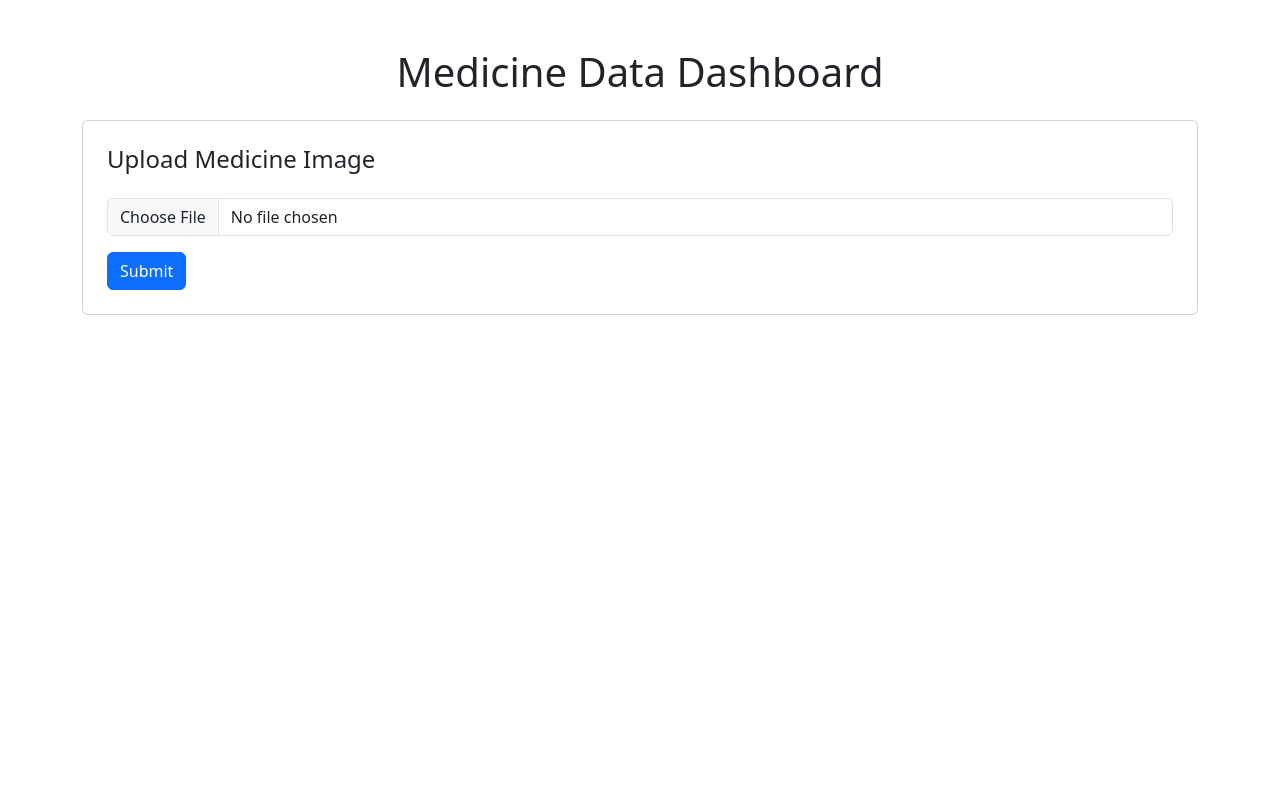
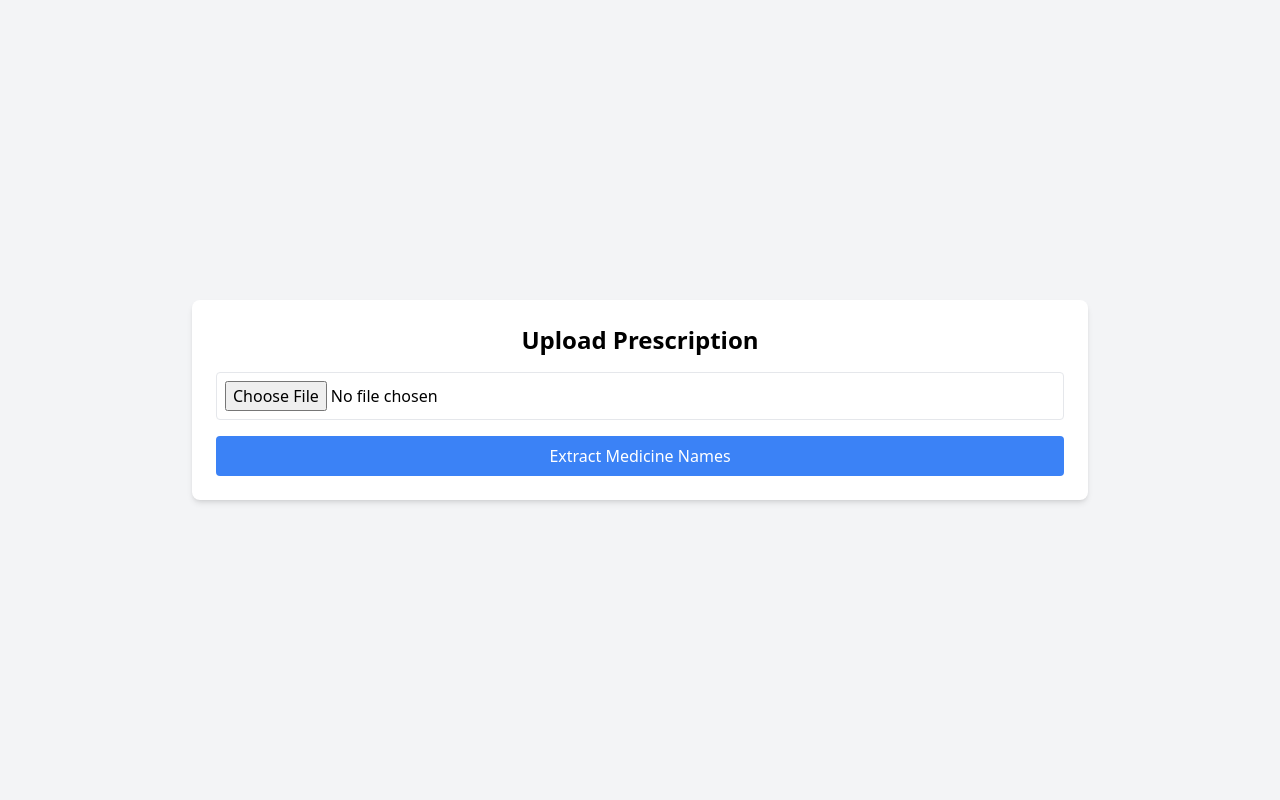
Before and after one commit to LoRdElectrod/Text_Extraction-Prototype-, a Flask app: page / in a window 1280 px wide. Run offline with Flask 3, Linux system fonts and the light colour scheme; some libraries are stand-ins or nearby versions.

Commit message:
Update index.html

```diff
--- a/templates/index.html
+++ b/templates/index.html
@@ -3,45 +3,88 @@
 <head>
     <meta charset="UTF-8">
     <meta name="viewport" content="width=device-width, initial-scale=1.0">
-    <title>Medicine Data Dashboard</title>
-    <link rel="stylesheet" href="https://cdn.jsdelivr.net/npm/bootstrap@5.3.2/dist/css/bootstrap.min.css">
+    <title>Medicine OCR</title>
+    <script src="https://cdn.tailwindcss.com"></script>
 </head>
-<body class="container mt-5">
-    <h1 class="text-center">Medicine Data Dashboard</h1>
+<body class="bg-gray-100 flex flex-col items-center justify-center min-h-screen">
 
-    <div class="card p-4 mt-4">
-        <h4>Upload Medicine Image</h4>
-        <form id="upload-form" enctype="multipart/form-data">
-            <input type="file" id="image" name="image" accept="image/*" class="form-control my-3">
-            <button type="submit" class="btn btn-primary">Submit</button>
+    <div class="bg-white p-6 rounded-lg shadow-md w-full max-w-4xl">
+        <h2 class="text-2xl font-bold mb-4 text-center">Upload Prescription</h2>
+
+        <!-- Form for uploading an image file -->
+        <form id="uploadForm" enctype="multipart/form-data">
+            <input type="file" id="imageFile" name="image" accept=".jpg, .jpeg" class="mb-4 block w-full border p-2 rounded">
+            <button type="submit" class="bg-blue-500 text-white py-2 px-4 rounded w-full">Extract Medicine Names</button>
         </form>
-    </div>
 
-    <div class="card p-4 mt-4" id="result-container" style="display: none;">
-        <h4>Extracted Text</h4>
-        <p id="extracted-text"></p>
+        <div id="loading" class="hidden text-center text-gray-600 mt-4">Processing...</div>
+
+        <div id="resultContainer" class="mt-4 hidden">
+            <h3 class="text-xl font-semibold">Extracted Medicines:</h3>
+            <table class="w-full mt-2 border-collapse border border-gray-300">
+                <thead>
+                    <tr class="bg-gray-200">
+                        <th class="border px-4 py-2">Extracted Name</th>
+                        <th class="border px-4 py-2">Database Match</th>
+                        <th class="border px-4 py-2">Suggestions</th>
+                        <th class="border px-4 py-2">Quantity</th>
+                    </tr>
+                </thead>
+                <tbody id="resultTable"></tbody>
+            </table>
+        </div>
     </div>
 
     <script>
-        document.getElementById("upload-form").addEventListener("submit", async function(event) {
+        document.getElementById("uploadForm").addEventListener("submit", async function(event) {
             event.preventDefault();
 
-            let formData = new FormData();
-            formData.append("image", document.getElementById("image").files[0]);
+            const fileInput = document.getElementById("imageFile");
+            if (!fileInput.files || fileInput.files.length === 0) {
+                alert("Please select an image file.");
+                return;
+            }
 
-            let response = await fetch("/extract-text", {
-                method: "POST",
-                body: formData
-            });
+            const formData = new FormData();
+            formData.append("image", fileInput.files[0]);
 
-            let result = await response.json();
-            if (result.extracted_text) {
-                document.getElementById("extracted-text").textContent = result.extracted_text;
-                document.getElementById("result-container").style.display = "block";
-            } else {
-                alert("Failed to extract text. Please try again.");
+            document.getElementById("loading").classList.remove("hidden");
+            document.getElementById("resultContainer").classList.add("hidden");
+
+            try {
+                const response = await fetch("/process_image", {
+                    method: "POST",
+                    body: formData
+                });
+
+                const data = await response.json();
+                document.getElementById("loading").classList.add("hidden");
+
+                if (data.error) {
+                    alert("Error: " + data.error);
+                    return;
+                }
+
+                const resultTable = document.getElementById("resultTable");
+                resultTable.innerHTML = "";  // Clear previous results
+
+                const row = document.createElement("tr");
+                row.innerHTML = `
+                    <td class="border px-4 py-2">${data.extracted_medicine}</td>
+                    <td class="border px-4 py-2">${data.matched_medicine}</td>
+                    <td class="border px-4 py-2">${Array.isArray(data.suggestions) ? data.suggestions.join(", ") : "None"}</td>
+                    <td class="border px-4 py-2">${data.quantity}</td>
+                `;
+                resultTable.appendChild(row);
+
+                document.getElementById("resultContainer").classList.remove("hidden");
+
+            } catch (error) {
+                alert("Error processing request.");
+                console.error(error);
             }
         });
     </script>
+
 </body>
 </html>
```
